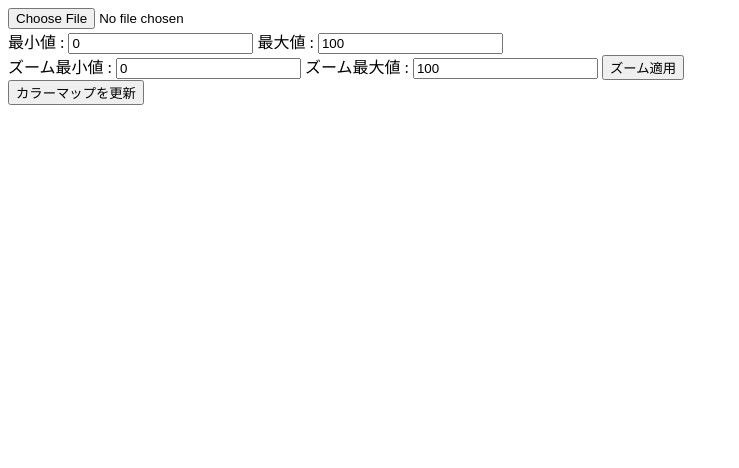
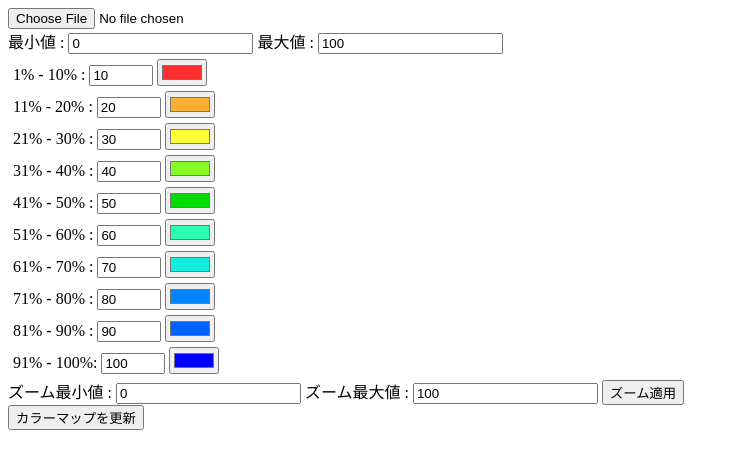
Before and after one commit to ybetti/color2, a plain HTML site: page index.html in a window 1280 px wide. Shown: the whole page, without its empty margins (0-739 px from the left). Drawn offline with nearby package versions, Linux system fonts and the light colour scheme.

Commit message:
Update index.html

```diff
--- a/index.html
+++ b/index.html
@@ -27,7 +27,36 @@
         <input type="number" id="maxValue" value="100">
     </div>
     <div id="colorSelectors">
-        <!-- Color range inputs here -->
+        <div class="color-input">
+            <label> 1% - 10% : <input type="number" id="range1" value="10" min="1" max="100"> <input type="color" id="color1" value="#ff2e2e"></label>
+        </div>
+        <div class="color-input">
+            <label>11% - 20% : <input type="number" id="range2" value="20" min="1" max="100"> <input type="color" id="color2" value="#f9b030"></label>
+        </div>
+        <div class="color-input">
+            <label>21% - 30% : <input type="number" id="range3" value="30" min="1" max="100"> <input type="color" id="color3" value="#fcff33"></label>
+        </div>
+        <div class="color-input">
+            <label>31% - 40% : <input type="number" id="range4" value="40" min="1" max="100"> <input type="color" id="color4" value="#87fb28"></label>
+        </div>
+        <div class="color-input">
+            <label>41% - 50% : <input type="number" id="range5" value="50" min="1" max="100"> <input type="color" id="color5" value="#00db04"></label>
+        </div>
+        <div class="color-input">
+            <label>51% - 60% : <input type="number" id="range6" value="60" min="1" max="100"> <input type="color" id="color6" value="#2effaf"></label>
+        </div>
+        <div class="color-input">
+            <label>61% - 70% : <input type="number" id="range7" value="70" min="1" max="100"> <input type="color" id="color7" value="#13ecdd"></label>
+        </div>
+        <div class="color-input">
+            <label>71% - 80% : <input type="number" id="range8" value="80" min="1" max="100"> <input type="color" id="color8" value="#0084ff"></label>
+        </div>
+        <div class="color-input">
+            <label>81% - 90% : <input type="number" id="range9" value="90" min="1" max="100"> <input type="color" id="color9" value="#0062ff"></label>
+        </div>
+        <div class="color-input">
+            <label>91% - 100%: <input type="number" id="range10" value="100" min="1" max="100"> <input type="color" id="color10" value="#0000ff"></label>
+        </div>
     </div>
     <div>
         <label for="zoomMinValue">ズーム最小値 : </label>
```
